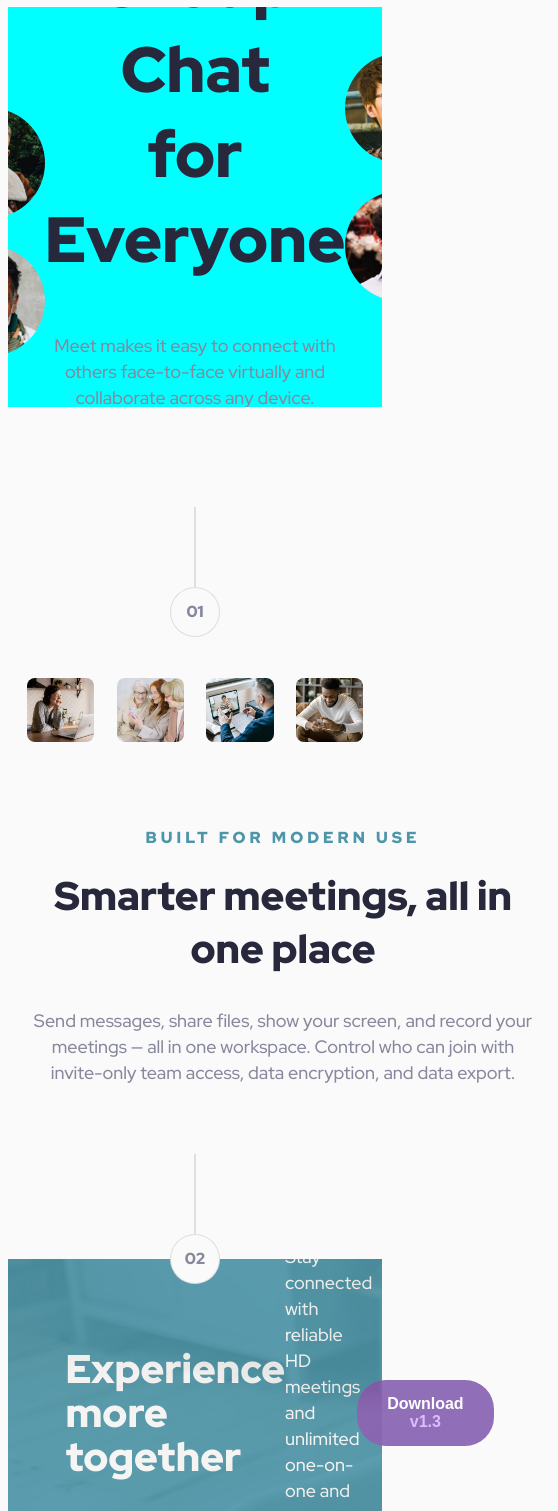
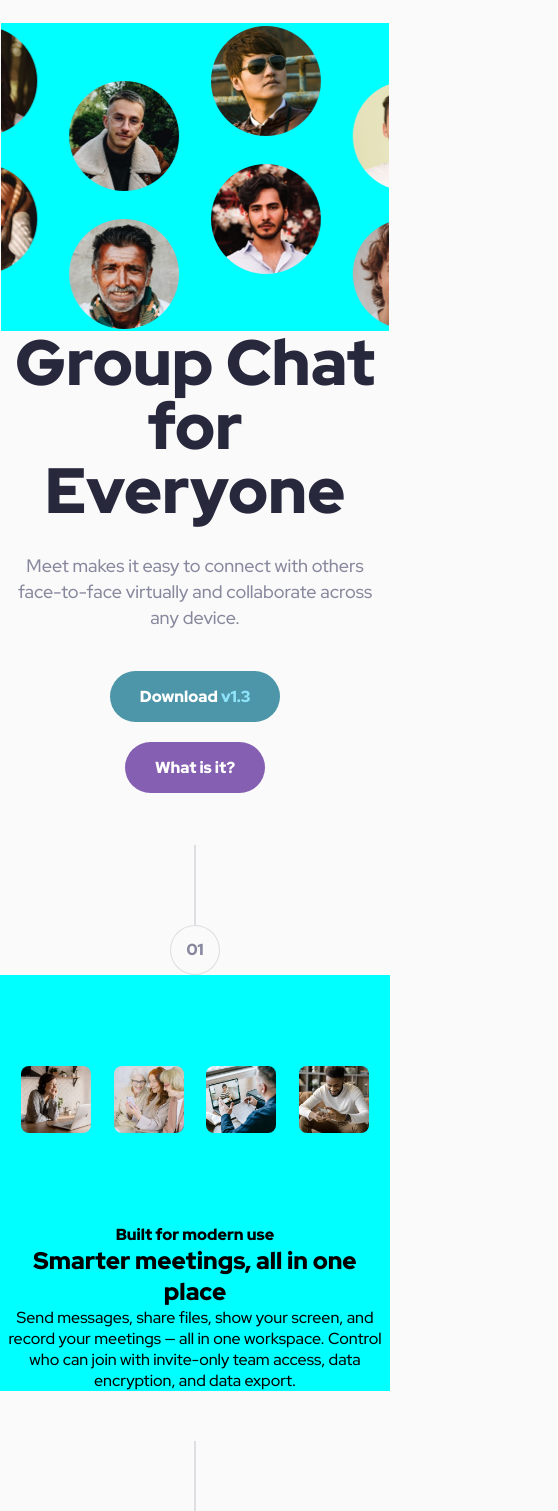
Before and after one commit to Gab-Riel404/meet-landing-page, a plain HTML site: page index.html in a window 390 px wide. Shown: the part 88-1599 px from the top of the page, 558 px wide, since content can reach past the window. Drawn offline with Linux system fonts and the light colour scheme.

Commit message:
media queries

```diff
--- a/index.html
+++ b/index.html
@@ -11,58 +11,51 @@
 </head>
 
 <body>
-    <header class="meet-logo-top">
-        <a href="#" class="meet-logo">
-            <img src="./assets/logo.svg" alt="meet logo">
-        </a>
-    </header>
     <main>
-        <div class="container">
-            <div class="hero left">
-                <img src="./assets/desktop/image-hero-left.png" alt="image hero left" />
-            </div>
+        <section class="heading">
+            <header class="meet-logo-top">
+                <a href="/index.html" class="meet-logo">
+                    <img src="./assets/logo.svg" alt="meet logo">
+                </a>
+            </header>
+        </section>
 
-            <div id="group-3">
-                <div id="group-chat-div">
+        <section class="hero-section">
+            <div class="container">
+                <div class="hero-image"></div>
+                <div class="group-3">
                     <h1 id="group-chat-headline">Group Chat <br>for Everyone</h1>
-                </div>
-                <div class="head-text-div">
-                    <h3 id="headline-text">Meet makes it easy to connect with others face-to-face virtually and collaborate across any device.</h3>
-                </div>
-                <div id="btns">
-                    <button class="buttons download-btn">Download
-                        <span id="btn-version">v1.3</span>
-                    </button>
-                    <button class="buttons what-btn">What is it?</button>
+                    <p id="headline-text">Meet makes it easy to connect with others face-to-face virtually and collaborate across any device.</p>
+                    <div id="btns">
+                        <a class="buttons download-btn" href="#">Download
+                            <span id="btn-version">v1.3</span>
+                        </a>
+                        <a class="buttons what-btn" href="#">What is it?</a>
+                    </div>
                 </div>
             </div>
-            <div class="hero right">
-                <img src="./assets/desktop/image-hero-right.png" alt="image hero right" />
-            </div>
-        </div>
-
+        </section>
         <div class="count-group">
             <div class="line"></div>
             <div class="counting">
                 <div id="zero-num">01</div>
             </div>
         </div>
-        <div class="gallery">
-            <div class="gallery-container">
+        <section class="mid-section">
+            <div class="gallery">
                 <img src="./assets/desktop/image-woman-in-videocall.jpg" />
                 <img src="./assets/desktop/image-women-videochatting.jpg" />
                 <img src="./assets/desktop/image-men-in-meeting.jpg" />
                 <img src="./assets/desktop/image-man-texting.jpg" />
             </div>
-        </div>
 
-        <div class="mid-section">
             <div class="mid-section-container">
-                <h4 id="blue-text">Built for modern use</h4>
+                <h4>Built for modern use</h4>
                 <h2>Smarter meetings, all in one place</h2>
-                <h3 id="headline-text">Send messages, share files, show your screen, and record your meetings — all in one workspace. Control who can join with invite-only team access, data encryption, and data export.</h3>
+                <p>Send messages, share files, show your screen, and record your meetings — all in one workspace.
+                    Control who can join with invite-only team access, data encryption, and data export.</p>
             </div>
-        </div>
+        </section>
         <div class="count-group count-group-2">
             <div class="line"></div>
             <div class="counting">
@@ -74,11 +67,11 @@
         <div class="overlay">
             <div class="footer-container">
                 <h2>Experience more together</h2>
-                <h3>Stay connected with reliable HD meetings and unlimited one-on-one and group video sessions.</h3>
+                <p>Stay connected with reliable HD meetings and unlimited one-on-one and group video sessions.</p>
                 <div class="btn-end">
-                    <button class="buttons download-btn-end">Download
+                    <a class="buttons download-btn-end" href="#">Download
                         <span id="btn-version">v1.3</span>
-                    </button>
+                    </a>
                 </div>
             </div>
         </div>
--- a/style.css
+++ b/style.css
@@ -1,6 +1,10 @@
 @import url("https://fonts.googleapis.com/css2?family=Red+Hat+Display:wght@500;900&display=swap");
 
-* {
+*,
+::before,
+::after {
+    padding: 0;
+    margin: 0;
     box-sizing: border-box;
 }
 
@@ -13,9 +17,7 @@ body {
     background: #FAFAFA;
 }
 
-.hero {
 
-}
 
 .meet-logo-top {
     display: flex;
@@ -30,52 +32,56 @@ body {
     width: 120px;
 }
 
+hero-section {
+    overflow: hidden;
+}
+
 .container {
     position: relative;
     display: flex;
-    flex-direction: row;
-    background-color: aqua;
+    flex-direction: column;
     width: 100%;
     justify-content: center;
     align-content: center;
     align-items: center;
-    margin: 10px auto 100px auto;
-    height: 400px;
-    overflow-x: hidden;
+    margin: 1rem auto 2rem auto;
+    height: 500px;
+    padding: 10px;
 }
 
-#group-3 {
+.hero-image {
+    width: 105%;
+    height: 100%;
+    position: absolute;
+    z-index: -1;
+}
+
+.hero-image::before {
+    position: absolute;
+    content: "";
+    width: 100%;
+    height: 100%;
+    background: url(./assets/desktop/image-hero-left.png) no-repeat top 60px left;
+}
+
+.hero-image::after {
+    position: absolute;
+    content: "";
+    width: 100%;
+    height: 100%;
+    background: url(./assets/desktop/image-hero-right.png) no-repeat top 100px right;
+}
+
+.group-3 {
     display: grid;
+    grid-gap: 30px;
     justify-content: center;
     align-content: center;
     align-items: center;
     max-width: 540px;
 }
 
-.left {
 
-
-}
-
-.right {
-
-
-}
-
-#head-text-div {
-    margin: -20px auto 20px auto;
-}
-
-#headline-div {
-    display: flex;
-    flex-direction: column;
-    justify-content: center;
-    align-self: center;
-}
-
-#group-chat-div {
-    margin-bottom: -10px;
-}
 
 #group-chat-headline {
     font-size: 64px;
@@ -83,6 +89,7 @@ body {
     font-style: normal;
     font-weight: bold;
     color: #28283D;
+    line-height: 1;
 }
 
 .download-btn {
@@ -93,6 +100,7 @@ body {
     background: #71C0D4;
     cursor: pointer;
 }
+
 .buttons {
     align-self: center;
     margin: 10px;
@@ -102,6 +110,7 @@ body {
     font-weight: 900;
     font-size: 16px;
     border-style: none;
+    text-decoration: none;
 }
 
 .what-btn {
@@ -112,6 +121,7 @@ body {
     background: #B18BDD;
     cursor: pointer;
 }
+
 .download-btn span {
     color: #8FE3F9;
 }
@@ -122,7 +132,6 @@ body {
 }
 
 .download-btn-end span {
-
     color: #D9B8FF;
 }
 
@@ -174,34 +183,69 @@ body {
 }
 
 .gallery {
-    margin-top: 30px;
-}
-
-.gallery-container {
     display: flex;
     flex-wrap: wrap;
-    margin: 0 auto;
-    align-content: center;
     justify-content: center;
-    align-items: center;
+    margin: 5rem auto;
 
 }
 
-.gallery-container img {
+.gallery img {
     border-radius: 8px;
     width: 18%;
     margin: 0.7rem;
 }
 
 .mid-section {
-    margin: 30px auto;
+    display: flex;
+    flex-direction: column;
+    align-items: center;
     text-align: center;
-    width: 550px;
+    position: relative;
+    background-color: aqua;
+    margin-bottom: 50px;
+}
+
+.mid-section-text {
+    display: grid;
+    grid-gap: 30px;
+    justify-content: center;
+    align-content: center;
+    align-items: center;
+    max-width: 540px;
 
 }
 
-.mid-section-container {
-    padding: 20px;
+.mid-section-text > h2 {
+    margin-left: 50px;
+    font-weight: 900;
+    font-size: 40px;
+    color: #28283D;
+    margin-bottom: 15px;
+    width: 80%;
+
+}
+
+
+.mid-section-text .smart-text {
+    display: block;
+    margin-bottom: 16px;
+    letter-spacing: 4px;
+    text-transform: uppercase;
+    font-weight: 900;
+    font-size: 16px;
+    line-height: 26px;
+    color: #4D96A9;
+    margin-bottom: 10px;
+}
+
+.mid-section-text > p {
+    max-width: 540px;
+    font-size: 18px;
+    font-weight: 500;
+    color: #87879D;
+    line-height: 26px;
+    text-align: center;
 
 }
 
@@ -214,23 +258,6 @@ body {
     text-align: center;
 }
 
-.mid-section-container h2 {
-    font-style: normal;
-    font-weight: 900;
-    font-size: 40px;
-    color: #28283D;
-}
-
-
-.mid-section-container #blue-text {
-    letter-spacing: 4px;
-    text-transform: uppercase;
-    font-weight: 900;
-    font-size: 16px;
-    line-height: 26px;
-    color: #4D96A9;
-    margin-bottom: -15px;
-}
 
 .footer {
     background-image: url(./assets/desktop/image-footer.jpg);
@@ -293,21 +320,83 @@ body {
 }
 
 
-@media (max-width: 768px) {
-  h1 {
-    font-size: 3rem;
-  }
-  p {
-    font-size: 1rem;
-    line-height: 1.625;
-  }
+/* 480px and below */
+@media only screen and (max-width: 480px) {
+    .footer-container > h2 {
+        max-width: 327px;
+
+    }
+
+    #btns {
+        flex-direction: column;
+        align-items: center;
+    }
 }
-@media (max-width: 375px) {
-  h1 {
-    font-size: 2.5rem;
-    line-height: 1.1;
-  }
-  h2 {
-    font-size: 2rem;
-  }
+
+/* 576px and below */
+@media only screen and (max-width: 576px) {
+    .
 }
+
+/* 768px and below */
+@media only screen and (max-width: 768px) {
+    .footer {}
+
+    .container {
+        height: 800px;
+    }
+}
+
+
+@media only screen and (max-width: 992px) {
+    .hero-image {
+        position: relative;
+        left: 0;
+        background: url(./assets/tablet/image-hero.png) 50% 50% no-repeat;
+
+        background-color: aqua;
+    }
+
+    .hero-image::before,
+    .hero-image::after {
+        background: none;
+    }
+
+    .container {
+        width: auto;
+    }
+
+    .footer {
+        background: url(./assets/tablet/image-footer.jpg) no-repeat;
+        width: 100%;
+        max-height: 500px;
+
+    }
+
+    .footer-container {
+        grid-template-rows: auto;
+        grid-template-columns: none;
+        grid-gap: 3rem;
+
+    }
+
+    .footer-container > .btn-end,
+    .footer-container > p,
+    .footer-container > h2 {
+        justify-self: center;
+        text-align: center;
+
+    }
+
+    .footer-container > h2 {
+        max-width: 457px;
+        align-self: center;
+    }
+
+    .footer-container > p {
+        font-size: 1rem;
+    }
+
+    .footer-container > .btn-end {}
+
+}
```
